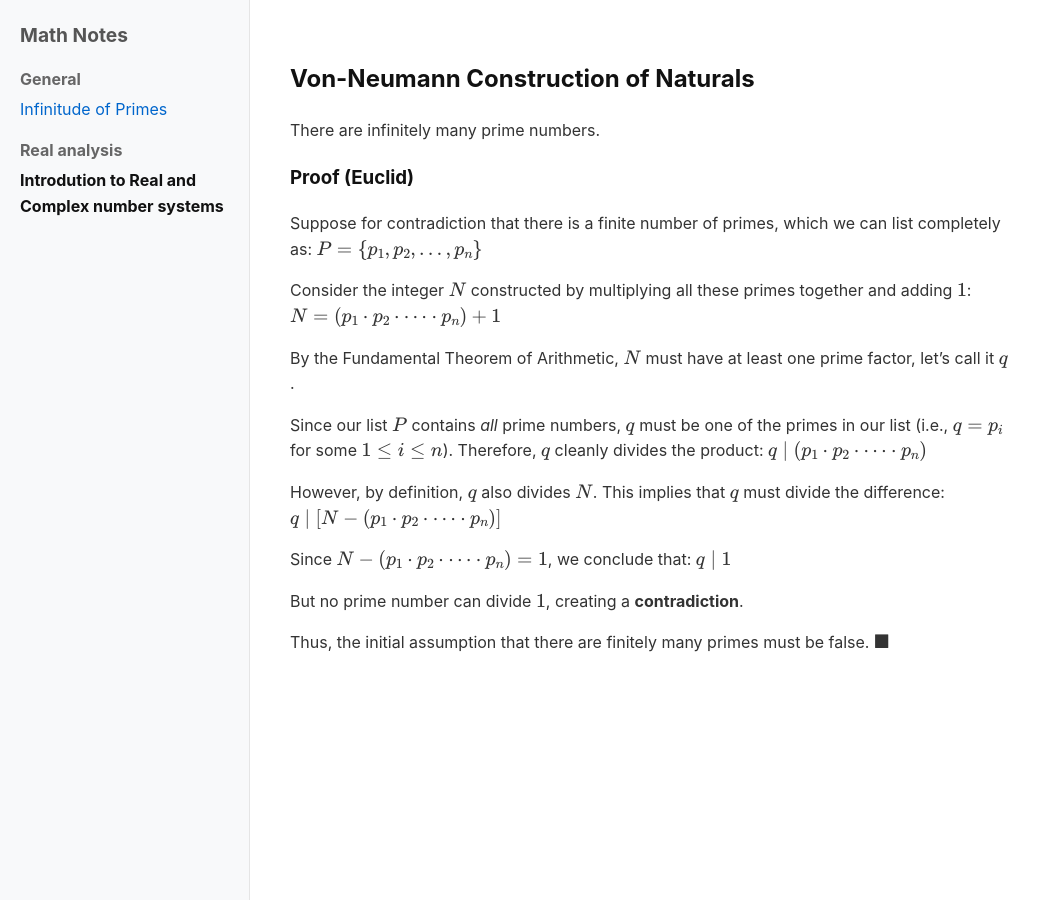
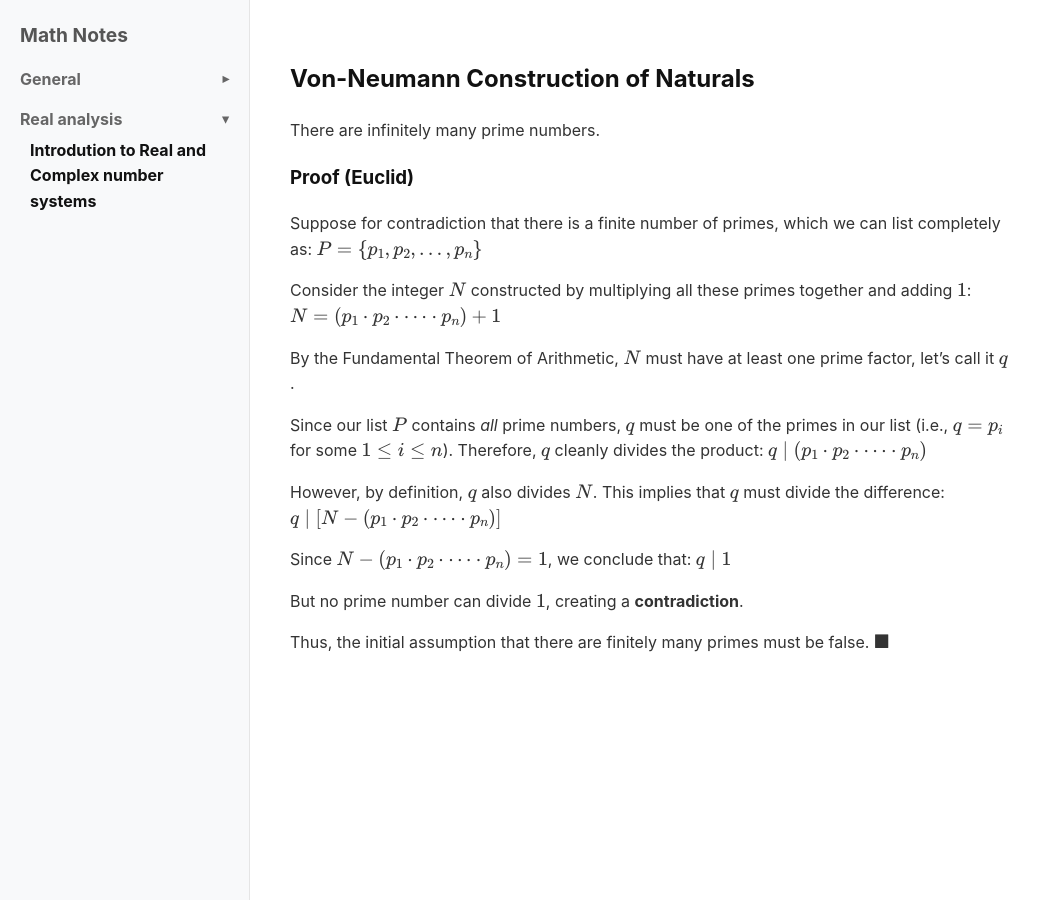
Before and after one commit to Nasif-Abdullah/Math, a Jekyll site: the page built from Real Analysis/ch1.md, in a window 1280 px wide. Shown: the whole page, without its empty margins (0-1051 px from the left). Built offline with Jekyll 4.4.1, drawn with Linux system fonts in a browser that asks for light colours.

Commit message:
Update default.html

```diff
--- a/_layouts/default.html
+++ b/_layouts/default.html
@@ -35,9 +35,39 @@
         .sidebar a:hover { text-decoration: underline; }
         .sidebar a.active { font-weight: bold; color: #111; }
 
+        /* --- Collapsible Sidebar Styles --- */
+        .folder-title {
+            font-weight: bold;
+            display: flex;
+            justify-content: space-between;
+            align-items: center;
+            margin-top: 15px;
+            margin-bottom: 5px;
+            color: #666;
+            cursor: pointer;
+            user-select: none;
+        }
+        /* Caret icon indicator */
+        .folder-title::after {
+            content: '▸';
+            font-size: 0.8rem;
+            transition: transform 0.2s ease;
+        }
+        /* When the folder is open, rotate the arrow and show the nested list */
+        .sidebar-folder.open .folder-title::after {
+            transform: rotate(90deg);
+        }
+        .sidebar-folder .nested-list {
+            display: none;
+            padding-left: 10px;
+        }
+        .sidebar-folder.open .nested-list {
+            display: block;
+        }
+
         /* Main Content Styling */
         .main-content {
-            margin-left: 250px; /* Matches sidebar width */
+            margin-left: 250px;
             padding: 40px;
             max-width: 800px;
             width: 100%;
@@ -65,15 +95,11 @@
 </head>
 <body>
 
-   <nav class="sidebar">
+<nav class="sidebar">
     <h2><a href="{{ '/' | relative_url }}" style="color: inherit;">Math Notes</a></h2>
     <ul>
-        {% comment %} 1. Filter out pages without titles or 404 pages {% endcomment %}
         {% assign valid_pages = site.pages | where_exp: "item", "item.title != nil" | where_exp: "item", "item.url != '/404.html'" | sort: "path" %}
-        {% comment %} 2. Group purely by the first part of the path block {% endcomment %}
-        {% assign grouped_pages = valid_pages | group_by_exp: "item", "item.path" %}
 
-        {% comment %} Let's group manually or handle formatting dynamically below {% endcomment %}
         {% assign group_names = "" %}
         {% for item in valid_pages %}
             {% assign parts = item.path | split: '/' %}
@@ -88,15 +114,27 @@
         {% endfor %}
         {% assign unique_groups = group_names | split: ":::" | sort %}
 
-        {% comment %} Loop through each distinct directory group found {% endcomment %}
         {% for current_group in unique_groups %}
             {% if current_group == "" %}{% continue %}{% endif %}
-            <li class="sidebar-folder">
-                <span class="folder-title" style="font-weight: bold; display: block; margin-top: 15px; margin-bottom: 5px; color: #666;">
+
+            {% comment %}
+               Determine if this folder contains the active page so we can automatically keep it open.
+            {% endcomment %}
+            {% assign is_folder_active = false %}
+            {% for p in valid_pages %}
+                {% assign p_parts = p.path | split: '/' %}
+                {% if p_parts.size > 1 %}{% assign p_group = p_parts | first | capitalize %}{% else %}{% assign p_group = "General" %}{% endif %}
+                {% if p_group == current_group and page.url == p.url %}
+                    {% assign is_folder_active = true %}
+                {% endif %}
+            {% endfor %}
+
+            <li class="sidebar-folder {% if is_folder_active %}open{% endif %}">
+                <span class="folder-title">
                     {{ current_group }}
                 </span>
 
-                <ul>
+                <ul class="nested-list">
                 {% for p in valid_pages %}
                     {% assign p_parts = p.path | split: '/' %}
                     {% if p_parts.size > 1 %}
@@ -123,9 +161,24 @@
         {% endfor %}
     </ul>
 </nav>
-    <main class="main-content">
-        {{ content }}
-    </main>
+
+<main class="main-content">
+    {{ content }}
+</main>
+
+<script>
+    document.addEventListener("DOMContentLoaded", function() {
+        const folderTitles = document.querySelectorAll(".folder-title");
+
+        folderTitles.forEach(title => {
+            title.addEventListener("click", function() {
+                // Toggle the 'open' class on the parent <li> element
+                const parentFolder = this.parentElement;
+                parentFolder.classList.toggle("open");
+            });
+        });
+    });
+</script>
 
 </body>
 </html>
```
